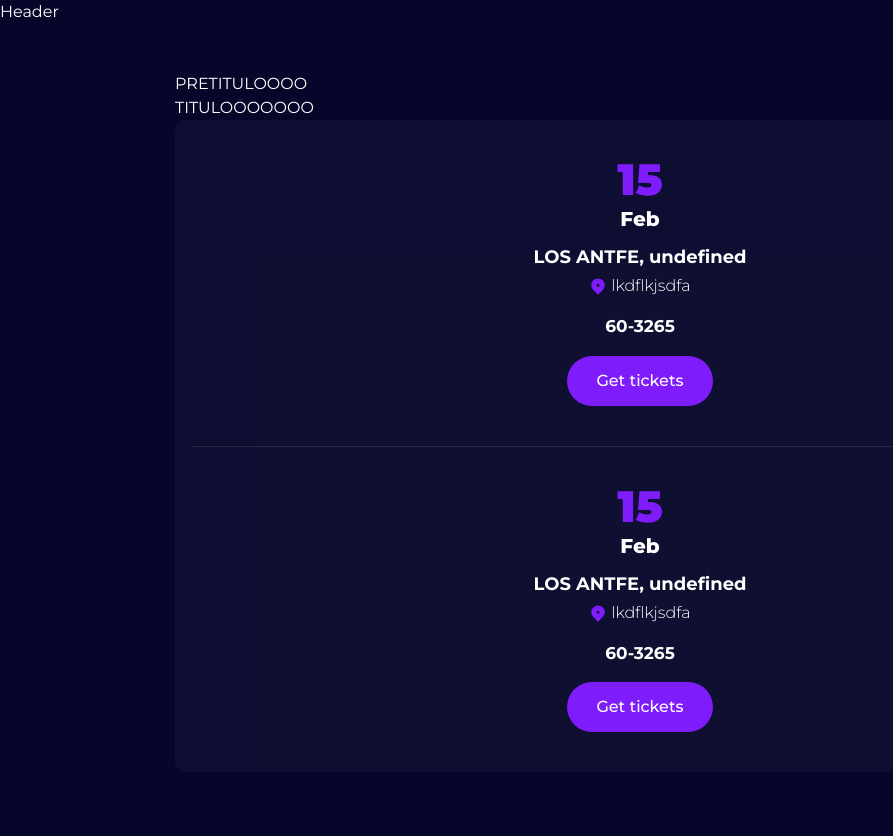
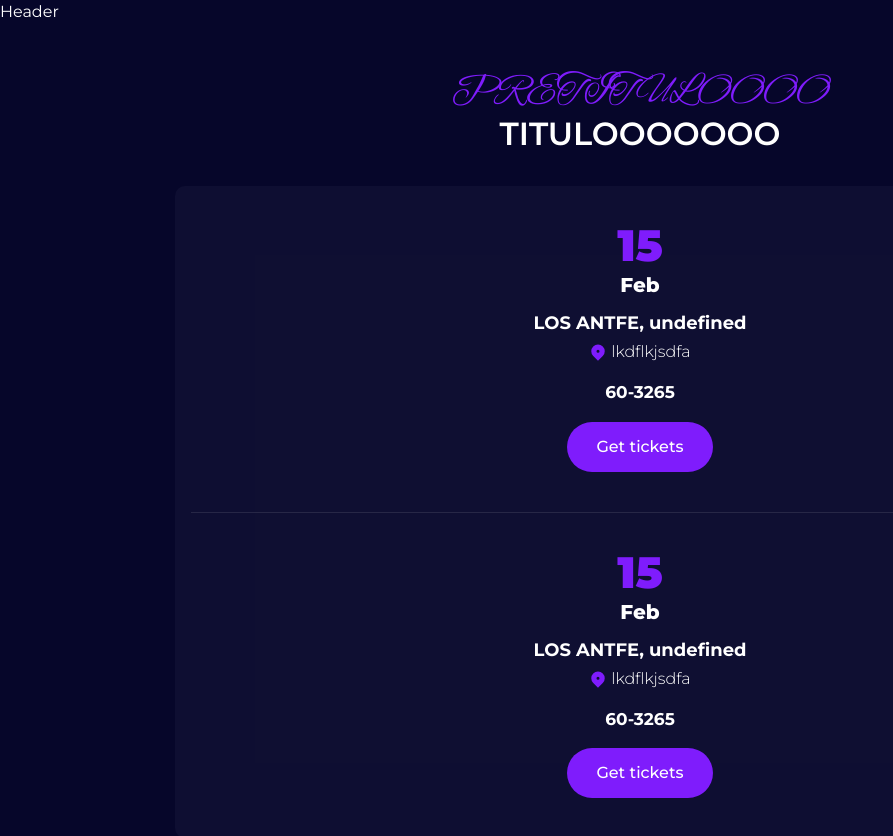
Before and after one commit to manuelsacaeu123/INGEELEC.io, a Next.js app in the folder ingeelec/: page / in a window 1280 px wide. Shown: the top 836 px of the page, without its empty margins (0-893 px from the left). Built offline with nearby package versions, Linux system fonts and the light colour scheme; data requests are answered from the project's data file.

Commit message:
corrigiendo el header

```diff
--- a/ingeelec/src/components/events/EventBox.jsx
+++ b/ingeelec/src/components/events/EventBox.jsx
@@ -13,7 +13,7 @@
 const EventBox = ({ events }) => {
     return (
         <motion.div
-            variants={fadeIn('up', 0.4)}
+            variants={fadeIn('up', 0.6)}
             initial='hidden'
             whileInView={'show'}
             viewport={{ once: false, amount: 0.3 }}
@@ -33,7 +33,7 @@
                 </div>
                 {/* event list */}
                 <div className='flex-1 h-[500px] flex flex-col justify-between overflow-y-scroll scrollbar-thin
-                 scrollbar-thumb-accentscrollbar-track-white/10 xl:pr-6'>
+                 scrollbar-thumb-accent scrollbar-track-white/10 xl:pr-6'>
                     {/* event item */}
                     {events.map((event) => {
                         return (
--- a/ingeelec/src/components/events/SectionHeader.jsx
+++ b/ingeelec/src/components/events/SectionHeader.jsx
@@ -1,9 +1,29 @@
+"use client"
+
+import { motion } from 'framer-motion';
+import { fadeIn } from '../../../variants';
 
 const SectionHeader = ({ pretitle, title }) => {
     return (
         <header>
-            <h3>{pretitle}</h3>
-            <h2>{title}</h2>
+            <motion.h3
+                variants={fadeIn('up', 0.2)}
+                initial='hidden'
+                whileInView={'show'}
+                viewport={{ once: false, amount: 0.3 }}
+                className="pretitle text-center"
+            >
+                {pretitle}
+            </motion.h3>
+            <motion.h2
+            variants={fadeIn('up', 0.4)}
+            initial='hidden'
+            whileInView={'show'}
+            viewport={{ once: false, amount: 0.3 }}
+            className="h2 text-center mb-8"
+            >
+                {title}
+            </motion.h2>
         </header>
     );
 };
```
